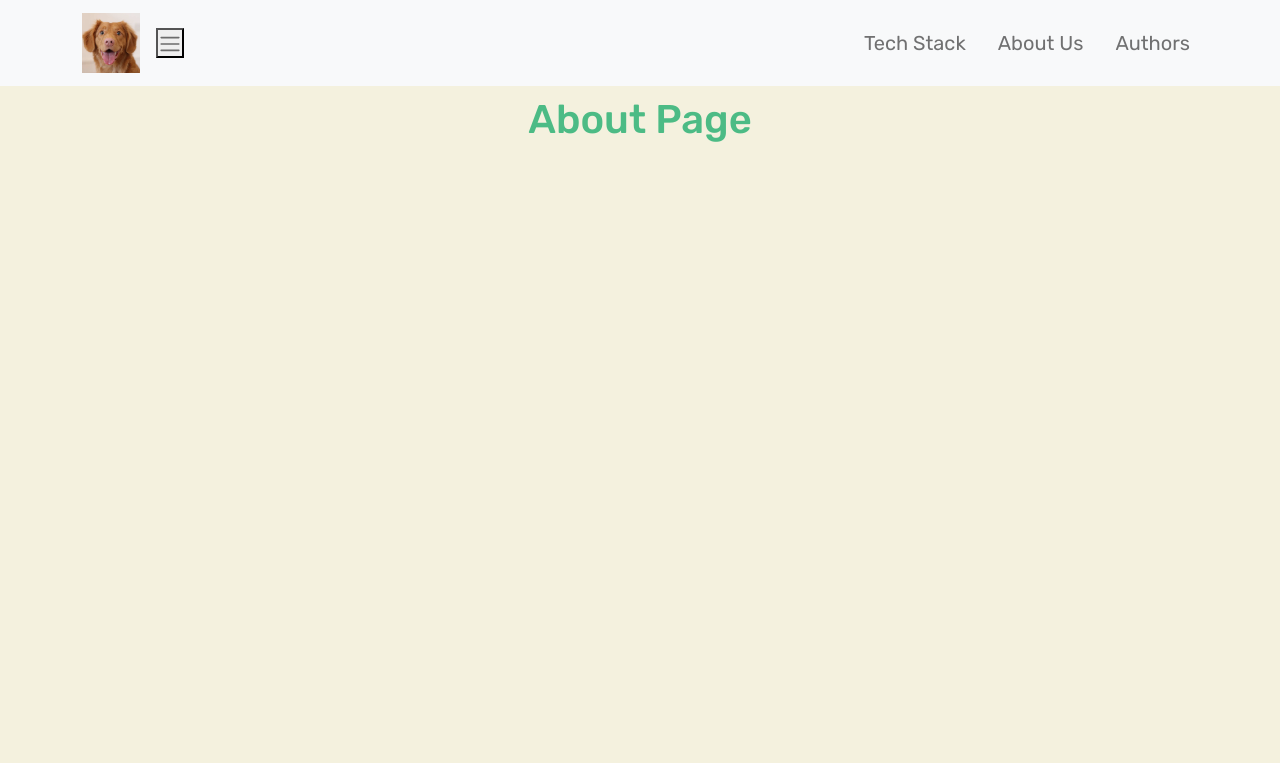
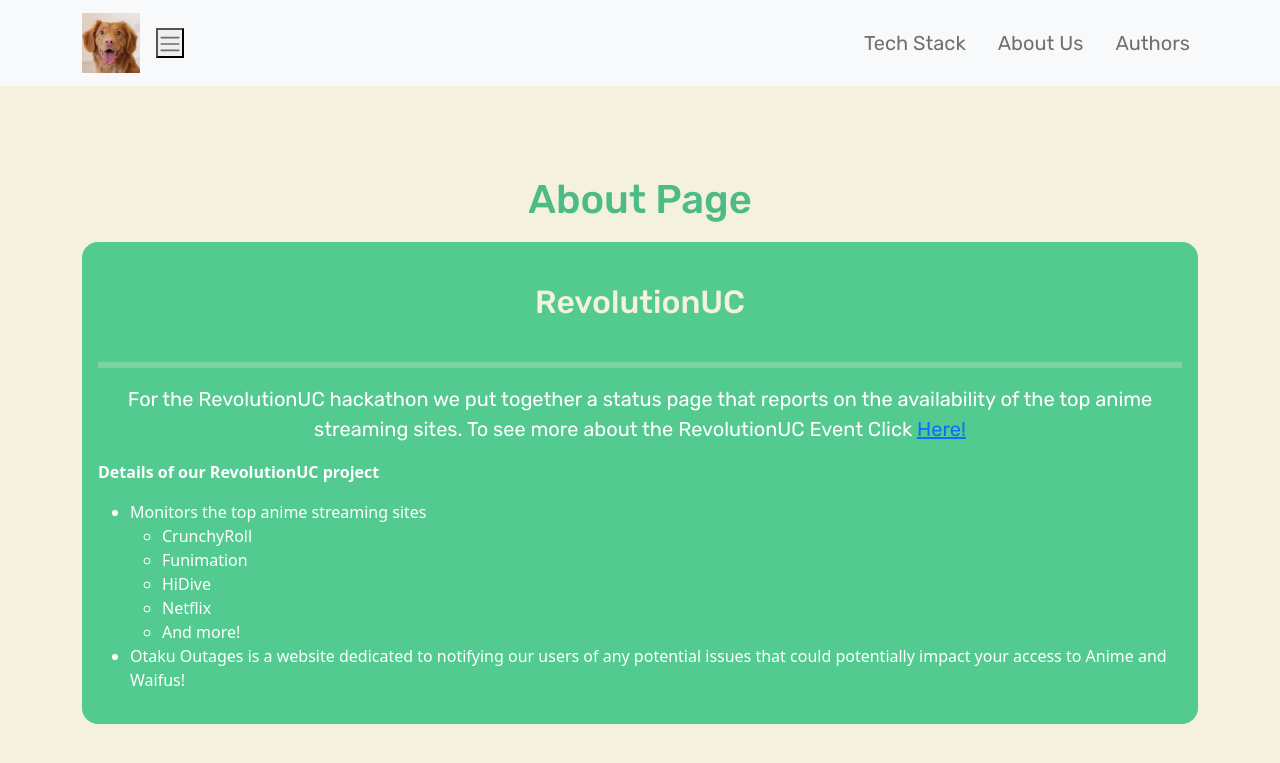
Before and after one commit to noUsernamesLef7/otaku-outages, a Flask app: page /about in a window 1280 px wide. Shown: the top 763 px of the page. Run offline with Flask 2, Linux system fonts and the light colour scheme.

Commit message:
Filled the about page, authors page, and tech stack page with relevant information.

```diff
--- a/static/styles/index.css
+++ b/static/styles/index.css
@@ -75,10 +75,16 @@ hr {
   border: 3px solid var(--bodyColor);
 }
 
-#hf-desc {
+#ru-desc {
   font-family: var(--rubik);
   text-align: center;
   font-size: 20px;
+}
+
+.badge {
+  display: block;
+  margin-left: auto;
+  margin-right: auto;
 }
 
 /* -------------------------- NAVIGATION START ------------------------- */
@@ -146,6 +152,17 @@ nav ul li a:last-child {
 
 /* ------------------------- SLIDE SHOW END --------------------  */
 
+
+div.body-content {
+  background-color: var(--h1ColorLight);
+  border-radius: 1rem;
+  padding: 1rem;
+}
+.body-content p {
+  color: var(--white);
+}
+
+
 /* ------ FOR TABLET ----------- */
 @media only screen and (max-width: 700px) {
   /* NAVIGATION */
@@ -171,4 +188,8 @@ nav ul li a:last-child {
     padding: 0.6rem;
     border-radius: 0.5rem;
   }
+
+  #hf-desc {
+    text-align: justify;
+  }
 }
--- a/templates/about.html
+++ b/templates/about.html
@@ -13,11 +13,11 @@
         <link rel= "stylesheet" type= "text/css" href="{{ url_for('static',filename='styles/index.css') }}">
     </head>
     <body>
-
         <!------------- Navigation Start ------------->
         <nav class="navbar navbar-expand-lg navbar-light bg-light">
              <div class="container">
-                 <a class="navbar-brand" href="{{ url_for('index_page') }}"><img src="../static/logo.jpg" alt="Otaku Outages Logo"></a>
+                 <a class="navbar-brand" href="{{ url_for('index_page') }}"><img src="../static/logo.jpg"
+                                                                                 alt="Otaku Outages Logo"></a>
                  <button
                      class="navbar-toggle"
                      type="button"
@@ -45,7 +45,39 @@
              </div>
         </nav>
 
-        <h1>About Page</h1>
+        <main>
+            <section id="section--1">
+                <div class="container">
+                    <h1>About Page</h1>
+                    <div class="body-content">
+                        <h2>RevolutionUC</h2>
+                        <hr />
+                        <p id="ru-desc">For the RevolutionUC hackathon we put together a status page that reports
+                        on the availability of the top anime streaming sites. To see more about the RevolutionUC Event
+                        Click <a class="hyperlink" href="https://revolutionuc.com/">Here!</a></p>
+                        <p><strong>Details of our RevolutionUC project</strong></p>
+
+                        <ul class="text-white">
+                            <li>Monitors the top anime streaming sites
+                                <ul>
+                                    <li>CrunchyRoll</li>
+                                    <li>Funimation</li>
+                                    <li>HiDive</li>
+                                    <li>Netflix</li>
+                                    <li>And more!</li>
+                                </ul>
+                            </li>
+                            <li>Otaku Outages is a website dedicated to notifying our users of any potential issues
+                            that could potentially impact your access to Anime and Waifus!</li>
+
+                        </ul>
+                    </div>
+
+                </div>
+
+            </section>
+
+        </main>
 
     </body>
 
```
Also changed, not shown: templates/authors.html (+25 -1 lines), templates/tech.html (+42 -1 lines).
